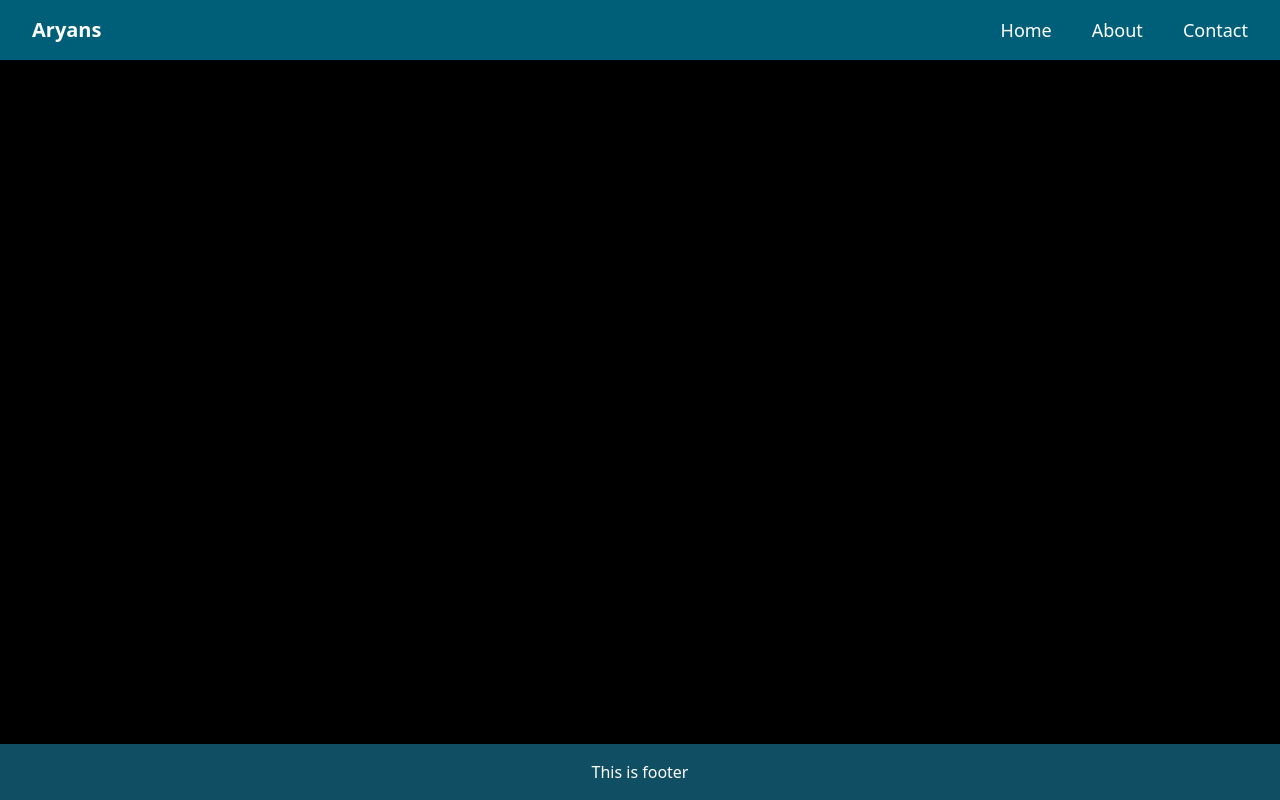
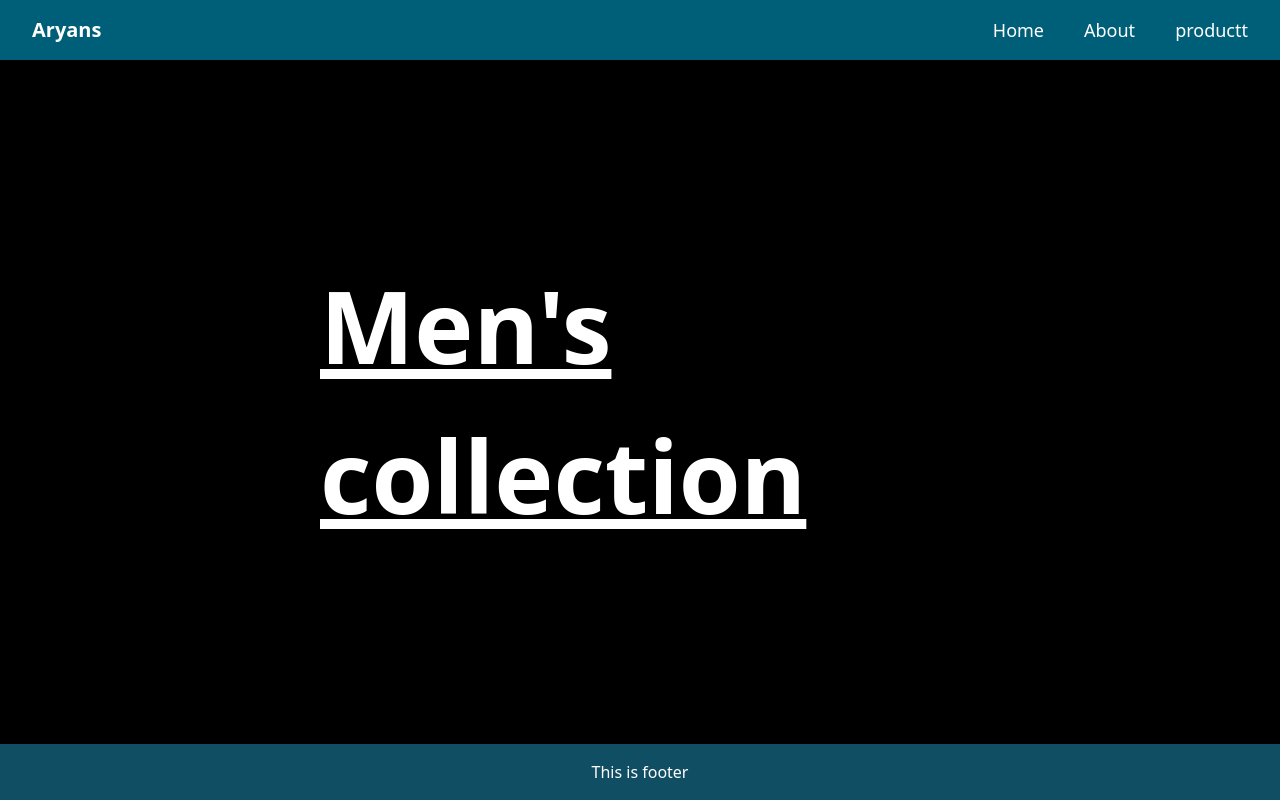
Before and after one commit to aaaryanpatel/reactt, a React (Vite) app in the folder 22-Advancing-routing/: page /product/men in a window 1280 px wide. Built offline with nearby package versions, Linux system fonts and the light colour scheme.

Commit message:
Added mens collection

```diff
--- a/22-Advancing-routing/src/App.jsx
+++ b/22-Advancing-routing/src/App.jsx
@@ -5,6 +5,8 @@ import Home from './pages/Home'
 import Product from './pages/Product'
 import About from './pages/About'
 import { Route, Routes} from 'react-router-dom'
+import NotFound from './pages/NotFound'
+import Men from './pages/Men'
 
 const App = () => {
   return (
@@ -14,6 +16,9 @@ const App = () => {
         <Route path='/' element={<Home />}/>
         <Route path='/about' element={<About />}/>
         <Route path='/product' element={<Product />}/>
+        <Route path='/product/men' element={<Men />}/>
+
+        <Route path='/*' element={<NotFound />}/>
 
 
       </Routes>
--- a/22-Advancing-routing/src/components/Navbar.jsx
+++ b/22-Advancing-routing/src/components/Navbar.jsx
@@ -7,7 +7,7 @@ const Navbar = () => {
       <div className='flex gap-10'>
         <a className='text-lg font-meduim' href="/">Home</a>
         <a className='text-lg font-meduim' href="/about">About</a>
-        <a className='text-lg font-meduim' href="/contact">Contact</a>
+        <a className='text-lg font-meduim' href="/product">productt</a>
       </div>
     </div>
   )
--- /dev/null
+++ b/22-Advancing-routing/src/pages/Men.jsx
@@ -0,0 +1,11 @@
+import React from 'react'
+
+const Men = () => {
+  return (
+    <div>
+      <h1>Men's collection</h1>
+    </div>
+  )
+}
+
+export default Men
--- /dev/null
+++ b/22-Advancing-routing/src/pages/NotFound.jsx
@@ -0,0 +1,11 @@
+import React from 'react'
+
+const NotFound = () => {
+  return (
+    <div>
+        <h1 className='flex justify-center text-red-600 text-3xl'>404 | Not Page found</h1>
+    </div>
+  )
+}
+
+export default NotFound
```
